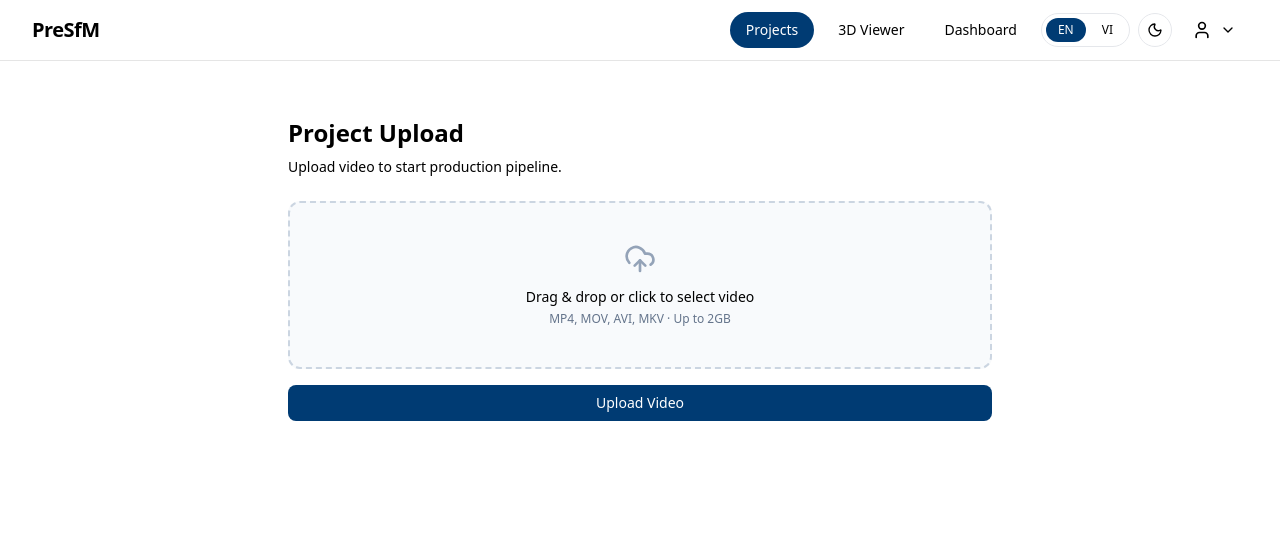
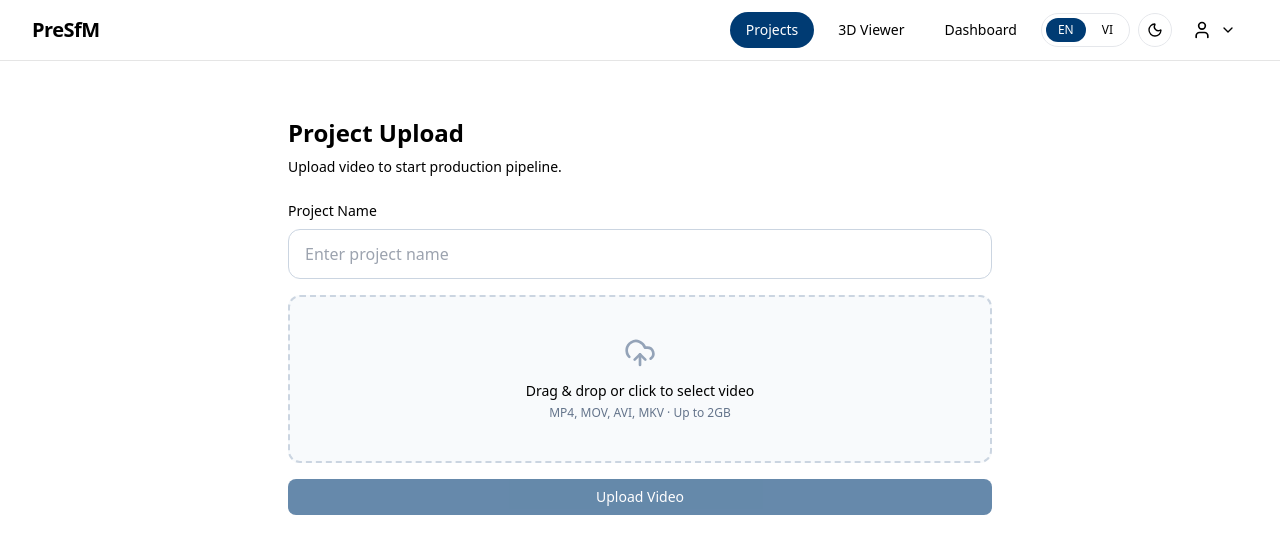
Before and after one commit to tuyetnhi-dn/preSfM-fe, a Next.js app: page /en/projects in a window 1280 px wide. Shown: the top 554 px of the page. Built offline with nearby package versions, Linux system fonts and the light colour scheme; no server answers; sample sign-in values are in the browser's storage; a web font is replaced by a local one.

Commit message:
feat: add project name input and validation to video upload

```diff
--- a/src/app/[locale]/(protected)/projects/page.tsx
+++ b/src/app/[locale]/(protected)/projects/page.tsx
@@ -11,28 +11,6 @@ import { VideoDropZone } from "./components/VideoDropZone";
 import { UploadProgress } from "./components/UploadProgress";
 import { getCurrentUser } from "@/lib/auth-storage";
 import Loader from "@/components/ui/loader";
-
-type StoredUser = {
-  id: string;
-  email: string;
-  fullName: string | null;
-  role: string;
-  status: string;
-};
-
-function getStoredUser(): StoredUser | null {
-  if (typeof window === "undefined") return null;
-
-  const user = localStorage.getItem("user");
-
-  if (!user) return null;
-
-  try {
-    return JSON.parse(user) as StoredUser;
-  } catch {
-    return null;
-  }
-}
 
 function getErrorMessage(error: unknown): string {
   if (typeof error === "object" && error !== null && "data" in error) {
@@ -57,6 +35,7 @@ export default function ProjectsPage() {
   const t = useTranslations("projects");
 
   const [file, setFile] = useState<File | null>(null);
+  const [projectName, setProjectName] = useState("");
   const [message, setMessage] = useState<string>("");
   const [uploadProgress, setUploadProgress] = useState(0);
 
@@ -73,7 +52,12 @@ export default function ProjectsPage() {
     const currentUser = getCurrentUser();
 
     if (!currentUser?.id) {
-      setMessage("Phiên đăng nhập không hợp lệ. Vui lòng đăng nhập lại.");
+      setMessage(t("invalidSession"));
+      return;
+    }
+
+    if (!projectName.trim()) {
+      setMessage(t("projectNameRequired"));
       return;
     }
 
@@ -81,6 +65,7 @@ export default function ProjectsPage() {
       const response = await uploadVideo({
         file,
         uploadedBy: currentUser.id,
+        projectName: projectName.trim(),
         onProgress: setUploadProgress,
       }).unwrap();
 
@@ -111,6 +96,20 @@ export default function ProjectsPage() {
       </div>
 
       <div>
+        <div className="mb-4">
+          <label className="mb-2 block text-sm font-medium text-ink dark:text-slate-100">
+            {t("projectName")}
+          </label>
+
+          <input
+            type="text"
+            value={projectName}
+            onChange={(event) => setProjectName(event.target.value)}
+            placeholder={t("projectNamePlaceholder")}
+            className="w-full rounded-xl border border-slate-300 bg-white px-4 py-3 text-ink outline-none focus:border-ocean dark:border-slate-700 dark:bg-slate-900 dark:text-slate-100"
+          />
+        </div>
+
         {file ? (
           <VideoPreview file={file} onRemove={() => setFile(null)} />
         ) : (
@@ -121,14 +120,14 @@ export default function ProjectsPage() {
 
         <button
           onClick={onUpload}
-          disabled={!file || isLoading}
-          className="w-full bg-brand flex items-center justify-center hover:bg-brand-dark text-white text-sm font-medium mt-4 hover:pointer rounded-lg px-4 py-2 transition"
+          disabled={!file || !projectName.trim() || isLoading}
+          className="w-full bg-brand flex items-center justify-center hover:bg-brand-dark text-white text-sm font-medium mt-4 hover:pointer rounded-lg px-4 py-2 transition disabled:opacity-60"
         >
           {isLoading ? <Loader /> : t("uploadButton")}
         </button>
 
         {message && (
-          <p className="rounded-lg border border-green-200 bg-green-50 px-4 py-2.5 text-sm text-green-700 dark:border-green-800 dark:bg-green-900/30 dark:text-green-400">
+          <p className="mt-4 rounded-lg border border-green-200 bg-green-50 px-4 py-2.5 text-sm text-green-700 dark:border-green-800 dark:bg-green-900/30 dark:text-green-400">
             {message}
           </p>
         )}
--- a/src/messages/en.json
+++ b/src/messages/en.json
@@ -63,7 +63,10 @@
     "uploading": "Uploading...",
     "uploadProgress": "Upload Progress",
     "uploaded": "Uploaded. Job queued",
-    "uploadFailed": "Upload failed"
+    "uploadFailed": "Upload failed",
+    "projectName": "Project Name",
+    "projectNamePlaceholder": "Enter project name",
+    "projectNameRequired": "Please enter a project name."
   },
   "viewer": {
     "title": "3D Viewer",
--- a/src/messages/vi.json
+++ b/src/messages/vi.json
@@ -61,7 +61,10 @@
     "uploading": "Đang tải lên...",
     "uploadProgress": "Tiến độ tải lên",
     "uploaded": "Đã tải lên. Job đã được xếp hàng",
-    "uploadFailed": "Tải lên thất bại"
+    "uploadFailed": "Tải lên thất bại",
+    "projectName": "Tên project",
+    "projectNamePlaceholder": "Nhập tên project",
+    "projectNameRequired": "Vui lòng nhập tên project."
   },
   "viewer": {
     "title": "Trình xem 3D",
--- a/src/services/video/video.service.ts
+++ b/src/services/video/video.service.ts
@@ -61,7 +61,7 @@ export const videoApi = createApi({
   refetchOnReconnect: true,
   endpoints: (builder) => ({
     uploadVideo: builder.mutation<UploadVideoResType, UploadVideoBodyType>({
-      async queryFn({ file, datasetId, uploadedBy, onProgress }) {
+      async queryFn({ file, datasetId, uploadedBy, projectName, onProgress }) {
         const formData = new FormData();
 
         formData.append("file", file);
@@ -72,6 +72,9 @@ export const videoApi = createApi({
 
         if (uploadedBy) {
           formData.append("uploadedBy", uploadedBy);
+        }
+        if (projectName) {
+          formData.append("projectName", projectName);
         }
 
         try {
--- a/src/types/dtos/video/video.dto.ts
+++ b/src/types/dtos/video/video.dto.ts
@@ -14,6 +14,7 @@ export type UploadVideoBodyType = {
   file: File;
   datasetId?: string;
   uploadedBy?: string;
+  projectName?: string;
   onProgress?: (progress: number) => void;
 };
 
```
